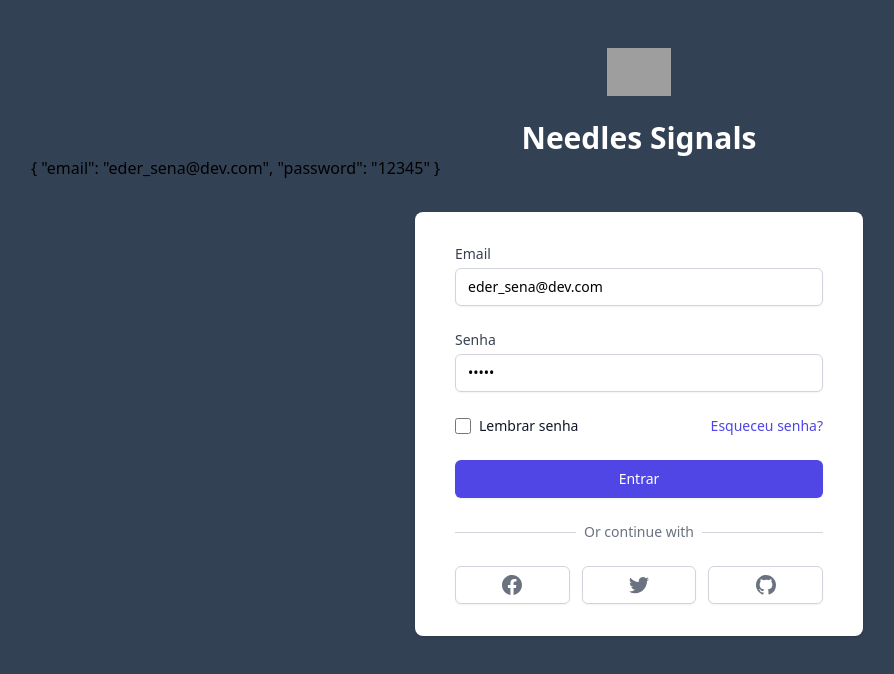
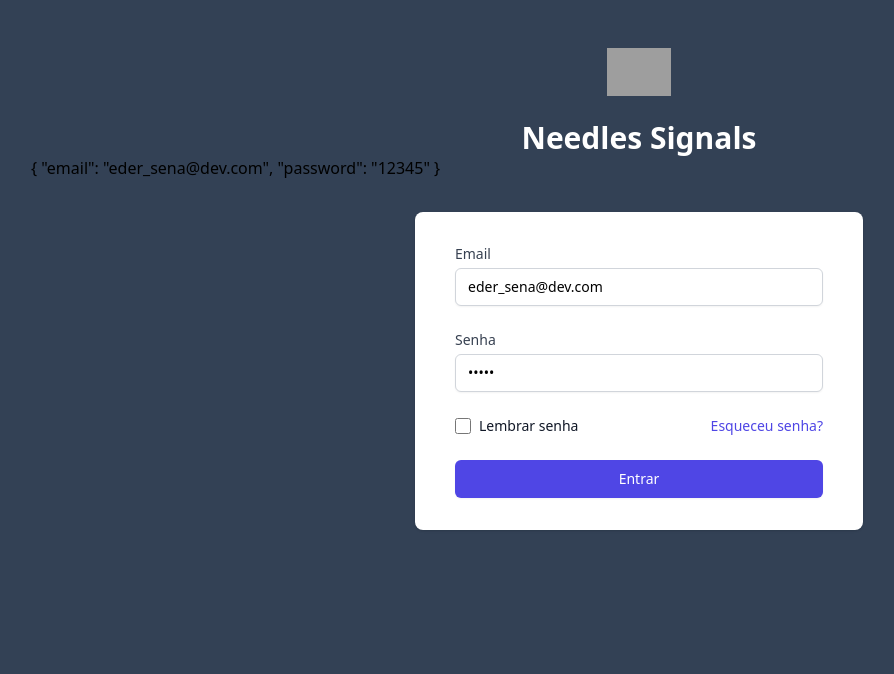
Before and after one commit to ederusena/NeedlesSignalsFront, a Vue app: page / in a window 1280 px wide. Shown: the top 674 px of the page, without its empty margins (1-895 px from the left). Built offline with nearby package versions, Linux system fonts and the light colour scheme; grey boxes are pictures that could not be loaded.

Commit message:
Refactor code and fix authentication bug

```diff
--- a/src/router/index.js
+++ b/src/router/index.js
@@ -1,4 +1,5 @@
 import { createRouter, createWebHistory } from "vue-router";
+import { useUserStore } from '@/stores/auth';
 
 const router = createRouter({
   history: createWebHistory(import.meta.env.BASE_URL),
@@ -13,8 +14,33 @@ const router = createRouter({
       path: '/dashboard',
       name: 'dashboard',
       component: () => import('@/views/Dashboard.vue'),
+      meta: {
+        auth: true,
+      }
     },
   ],
 });
 
+
+router.beforeEach((to, from, next) => {
+
+  if (to.meta?.auth) {
+    const auth = useUserStore();
+    if (auth.token) {
+      const isAuthenticated = auth.checkToken();
+      if (isAuthenticated) {
+        next();
+      } else {
+        next({ name: 'Login' });
+      }
+    } else {
+      next({ name: 'Login' });
+    }
+    console.log(to.name);
+  } else {
+    next();
+  }
+
+});
+
 export default router;
--- a/src/services/http.js
+++ b/src/services/http.js
@@ -1,10 +1,10 @@
-import axios from 'axios'
+import axios from 'axios';
 
 const axiosInstance = axios.create({
-  baseURL: 'https://startup-one-production.up.railway.app/api/v1',
+  baseURL: 'https://startup-one-production.up.railway.app/api',
   headers: {
-    'Content-Type': 'application/json'
-  }
+    'Content-Type': 'application/json',
+  },
 });
 
-export default axiosInstance
+export default axiosInstance;
--- /dev/null
+++ b/src/stores/auth.js
@@ -0,0 +1,82 @@
+import { ref, computed } from 'vue';
+import { defineStore } from 'pinia';
+import http from '@/services/http';
+
+export const useUserStore = defineStore('user', () => {
+  const token = ref(localStorage.getItem('token'));
+  const userId = ref(localStorage.getItem('userId'));
+  const user = ref();
+
+  function setToken(tokenValue) {
+    localStorage.setItem('token', tokenValue);
+    token.value = tokenValue;
+  }
+
+  function setUserId(userValue) {
+    localStorage.setItem('userId', userValue);
+    userId.value = userValue;
+  }
+
+  function isAuthenticated() {
+    return token.value;
+  }
+
+  const fullName = computed(() => {
+    return `${firstName.value} ${lastName.value}`;
+  });
+
+  async function getUserById() {
+    const { data } = await http.get(`/v1/user/${userId.value}`, {
+      headers: {
+        Authorization: `Bearer ${token.value}`,
+      },
+    });
+
+    if (data) {
+      user.value = data;
+    }
+    return false;
+  }
+
+  async function authenticate(credentials) {
+    const { email, password } = credentials;
+    const { data } = await http.post('/v1/auth/authenticate', {
+      email,
+      password,
+    });
+
+    if (data) {
+      setToken(data.token);
+      setUserId(data.userId);
+      return true;
+    }
+    return false;
+  }
+
+  async function checkToken() {
+    try {
+      // const tokenAuth = `Bearer ${token}`;
+      // const { data } = await http.get('/v1/auth/verify', {
+      //   headers: {
+      //     Authorization: tokenAuth,
+      //   },
+      // });
+      return token;
+    } catch (error) {
+      console.log(error.response.data);
+    }
+  }
+
+  return {
+    user,
+    token,
+    userId,
+    fullName,
+    checkToken,
+    setToken,
+    setUserId,
+    authenticate,
+    isAuthenticated,
+    getUserById,
+  };
+});
--- a/src/stores/counter.js
+++ /dev/null
@@ -1,12 +0,0 @@
-import { ref, computed } from 'vue'
-import { defineStore } from 'pinia'
-
-export const useCounterStore = defineStore('counter', () => {
-  const count = ref(0)
-  const doubleCount = computed(() => count.value * 2)
-  function increment() {
-    count.value++
-  }
-
-  return { count, doubleCount, increment }
-})
--- a/src/views/Login/LoginView.vue
+++ b/src/views/Login/LoginView.vue
@@ -42,7 +42,7 @@
                 id="password"
                 name="password"
                 type="password"
-                v-model='user.password'
+                v-model="user.password"
                 autocomplete="current-password"
                 required=""
                 class="block w-full px-3 py-2 placeholder-gray-400 border border-gray-300 rounded-md shadow-sm appearance-none focus:outline-none focus:ring-indigo-500 focus:border-indigo-500 sm:text-sm"
@@ -82,93 +82,18 @@
             </button>
           </div>
         </form>
-
-        <div class="mt-6">
-          <div class="relative">
-            <div class="absolute inset-0 flex items-center">
-              <div class="w-full border-t border-gray-300" />
-            </div>
-            <div class="relative flex justify-center text-sm">
-              <span class="px-2 text-gray-500 bg-white">
-                Or continue with
-              </span>
-            </div>
-          </div>
-
-          <div class="grid grid-cols-3 gap-3 mt-6">
-            <div>
-              <a
-                href="#"
-                class="inline-flex justify-center w-full px-4 py-2 text-sm font-medium text-gray-500 bg-white border border-gray-300 rounded-md shadow-sm hover:bg-gray-50"
-              >
-                <span class="sr-only">Sign in with Facebook</span>
-                <svg
-                  class="w-5 h-5"
-                  aria-hidden="true"
-                  fill="currentColor"
-                  viewBox="0 0 20 20"
-                >
-                  <path
-                    fill-rule="evenodd"
-                    d="M20 10c0-5.523-4.477-10-10-10S0 4.477 0 10c0 4.991 3.657 9.128 8.438 9.878v-6.987h-2.54V10h2.54V7.797c0-2.506 1.492-3.89 3.777-3.89 1.094 0 2.238.195 2.238.195v2.46h-1.26c-1.243 0-1.63.771-1.63 1.562V10h2.773l-.443 2.89h-2.33v6.988C16.343 19.128 20 14.991 20 10z"
-                    clip-rule="evenodd"
-                  />
-                </svg>
-              </a>
-            </div>
-
-            <div>
-              <a
-                href="#"
-                class="inline-flex justify-center w-full px-4 py-2 text-sm font-medium text-gray-500 bg-white border border-gray-300 rounded-md shadow-sm hover:bg-gray-50"
-              >
-                <span class="sr-only">Sign in with Twitter</span>
-                <svg
-                  class="w-5 h-5"
-                  aria-hidden="true"
-                  fill="currentColor"
-                  viewBox="0 0 20 20"
-                >
-                  <path
-                    d="M6.29 18.251c7.547 0 11.675-6.253 11.675-11.675 0-.178 0-.355-.012-.53A8.348 8.348 0 0020 3.92a8.19 8.19 0 01-2.357.646 4.118 4.118 0 001.804-2.27 8.224 8.224 0 01-2.605.996 4.107 4.107 0 00-6.993 3.743 11.65 11.65 0 01-8.457-4.287 4.106 4.106 0 001.27 5.477A4.073 4.073 0 01.8 7.713v.052a4.105 4.105 0 003.292 4.022 4.095 4.095 0 01-1.853.07 4.108 4.108 0 003.834 2.85A8.233 8.233 0 010 16.407a11.616 11.616 0 006.29 1.84"
-                  />
-                </svg>
-              </a>
-            </div>
-
-            <div>
-              <a
-                href="#"
-                class="inline-flex justify-center w-full px-4 py-2 text-sm font-medium text-gray-500 bg-white border border-gray-300 rounded-md shadow-sm hover:bg-gray-50"
-              >
-                <span class="sr-only">Sign in with GitHub</span>
-                <svg
-                  class="w-5 h-5"
-                  aria-hidden="true"
-                  fill="currentColor"
-                  viewBox="0 0 20 20"
-                >
-                  <path
-                    fill-rule="evenodd"
-                    d="M10 0C4.477 0 0 4.484 0 10.017c0 4.425 2.865 8.18 6.839 9.504.5.092.682-.217.682-.483 0-.237-.008-.868-.013-1.703-2.782.605-3.369-1.343-3.369-1.343-.454-1.158-1.11-1.466-1.11-1.466-.908-.62.069-.608.069-.608 1.003.07 1.531 1.032 1.531 1.032.892 1.53 2.341 1.088 2.91.832.092-.647.35-1.088.636-1.338-2.22-.253-4.555-1.113-4.555-4.951 0-1.093.39-1.988 1.029-2.688-.103-.253-.446-1.272.098-2.65 0 0 .84-.27 2.75 1.026A9.564 9.564 0 0110 4.844c.85.004 1.705.115 2.504.337 1.909-1.296 2.747-1.027 2.747-1.027.546 1.379.203 2.398.1 2.651.64.7 1.028 1.595 1.028 2.688 0 3.848-2.339 4.695-4.566 4.942.359.31.678.921.678 1.856 0 1.338-.012 2.419-.012 2.747 0 .268.18.58.688.482A10.019 10.019 0 0020 10.017C20 4.484 15.522 0 10 0z"
-                    clip-rule="evenodd"
-                  />
-                </svg>
-              </a>
-            </div>
-          </div>
-        </div>
       </div>
     </div>
   </div>
 </template>
 
 <script setup>
-import http from '@/services/http';
+import { useUserStore } from '@/stores/auth';
 import { reactive } from 'vue';
 import { useRouter } from 'vue-router';
 
-const router = useRouter() ;
+const userStore = useUserStore();
+const router = useRouter();
 const user = reactive({
   email: 'eder_sena@dev.com',
   password: '12345',
@@ -176,18 +101,14 @@ const user = reactive({
 
 const login = async () => {
   try {
-    const response = await http.post('/auth/authenticate', {
-    email: user.email,
-    password: user.password,
-    });
-  console.log(response);
-
-  router.push('/dashboard');
+    const userAuth = await userStore.authenticate(user);
+    if (userAuth) {
+      router.push('/dashboard');
+    }
   } catch (error) {
     console.log(error?.response?.data);
   }
-}
-
+};
 </script>
 
 <style lang="postcss" scoped>
```
Also changed, not shown: src/views/Dashboard.vue (+157 -55 lines).
